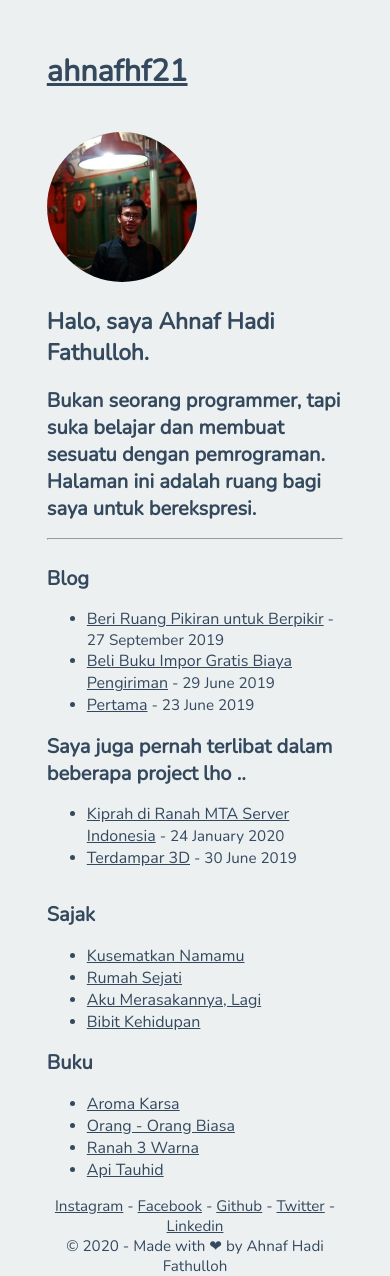
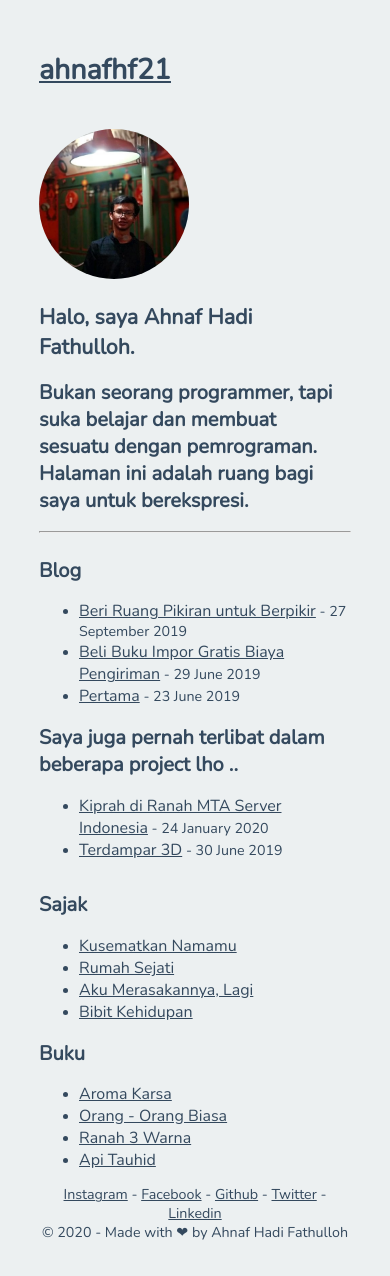
Before and after one commit to ahnafhf21/ahnafhf21.github.io, a Jekyll site: the page built from index.md, in a window 390 px wide. Built offline with Jekyll 4.4.1, drawn with Linux system fonts in a browser that asks for light colours; after the commit the page ends 1242 px from its top, so only the background shows below that.

Commit message:
new post

```diff
--- a/assets/css/style.css
+++ b/assets/css/style.css
@@ -49,8 +49,8 @@ time {
 }
 @media screen and (max-width: 860px) {
   body{
-    margin: 50px 12% 50px 12%;
-    font-size: 0.8rem;
+    margin: 50px 10% 50px 10%;
+    font-size: 0.75rem;
   }
   .blog-list, .sidebar {
     width: 100%; /* The width is 100%, when the viewport is 800px or smaller */
```
